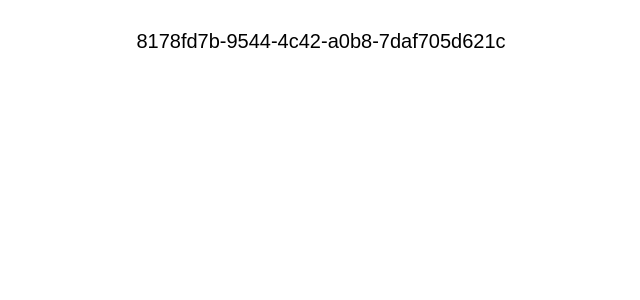
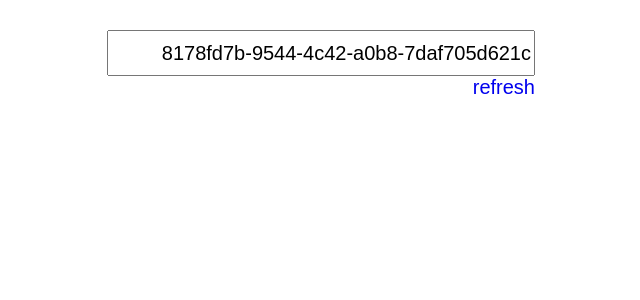
Before and after one commit to jamesp-kelly/quick-uuid, a React (Create React App) app: page / in a window 1280 px wide. Shown: the top 300 px of the page, without its empty margins (319-959 px from the left). Built offline with nearby package versions, Linux system fonts and the light colour scheme.

Commit message:
add refresh

```diff
--- a/package.json
+++ b/package.json
@@ -7,6 +7,7 @@
     "react-dom": "^15.6.1"
   },
   "devDependencies": {
+    "deep-freeze": "0.0.1",
     "react-scripts": "1.0.9"
   },
   "scripts": {
--- a/public/index.html
+++ b/public/index.html
@@ -19,7 +19,7 @@
       work correctly both with client-side routing and a non-root public URL.
       Learn how to configure a non-root public URL by running `npm run build`.
     -->
-    <title>React App</title>
+    <title>UUID Gen</title>
   </head>
   <body>
     <noscript>
--- a/src/App.js
+++ b/src/App.js
@@ -1,6 +1,31 @@
-import React from 'react';
+import React, { Component } from 'react';
 import { v4 } from 'uuid';
 
-const App = () => <div>{v4()}</div>;
+class App extends Component {
+  constructor(props) {
+    super(props);
+    this.selectInput = this.selectInput.bind(this);
+  }
+  selectInput() {
+    this.textInput.select();
+  }
+
+  render() {
+    return (
+      <div id="form-wrapper">
+        <input
+          type="text"
+          value={v4()}
+          spellCheck="false"
+          readOnly="true"
+          ref={(input) => {this.textInput = input; }}
+          onClick={this.selectInput}  />
+        <div>
+          <a href="/">refresh</a>
+        </div>
+      </div>
+    )
+  }
+}
 
 export default App;
--- a/src/index.css
+++ b/src/index.css
@@ -11,3 +11,20 @@ body {
   align-items: center;
   margin-top: 30px;
 }
+
+#form-wrapper {
+  display: flex;
+  flex-direction: column;
+  align-items: flex-end;
+}
+
+input {
+  width: 420px;
+  height: 40px;
+  font-size: 20px;
+  text-align: right;
+}
+
+a {
+  text-decoration: none;
+}
```
Also changed, not shown: 1 other file (tests, documents, lock files or other folders).
